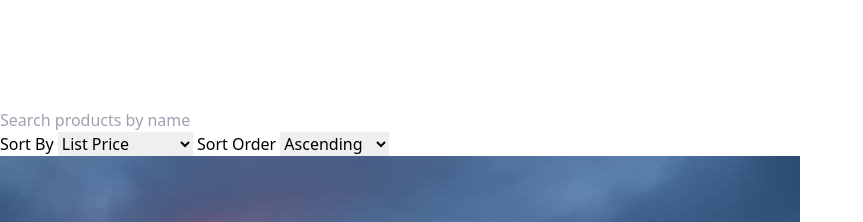
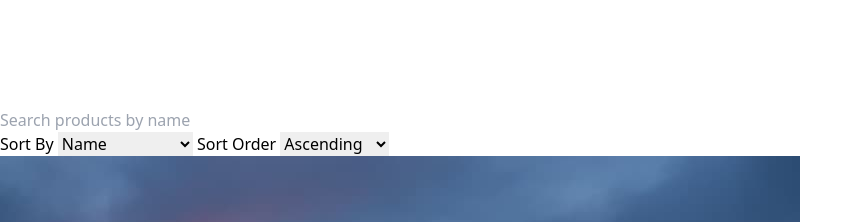
Before and after one commit to cwbieganek/sales-dashboard, a SvelteKit app: page /products in a window 1280 px wide. Shown: the part 1220-1442 px from the top of the page, without its empty margins (0-863 px from the left). Built offline with nearby package versions, Linux system fonts and the light colour scheme.

Commit message:
Bind the Sort By dropdown value to sortKey

```diff
--- a/src/routes/products/+page.svelte
+++ b/src/routes/products/+page.svelte
@@ -6,7 +6,8 @@
 
 	const productsFromJson = productsSchema.parse(rawProducts) as Product[];
 	let nameQuery = '';
-	$: filteredProducts = searchProductsByName(productsFromJson, nameQuery, 'name');
+	let sortKey: keyof Product = 'name';
+	$: filteredProducts = searchProductsByName(productsFromJson, nameQuery, sortKey);
 
 	/**
 	 * Searches the list of products for all products whose name contains the name query.
@@ -84,10 +85,13 @@
 		id="sort-by"
 		name="sort-by"
 		class="block rounded-md border-0 py-1.5 pl-3 pr-10 text-gray-900 ring-1 ring-inset ring-gray-300 focus:ring-2 focus:ring-black sm:text-sm sm:leading-6"
+		bind:value={sortKey}
 	>
-		<option selected>List Price</option>
-		<option>Wholesale Cost</option>
-		<option>Sales</option>
+		<!-- All these option values are keys of the Product type -->
+		<option value="name" selected>Name</option>
+		<option value="listPrice">List Price</option>
+		<option value="wholesaleCost">Wholesale Cost</option>
+		<option value="sales">Sales</option>
 	</select>
 	<!-- Sort Order -->
 	<label
```
